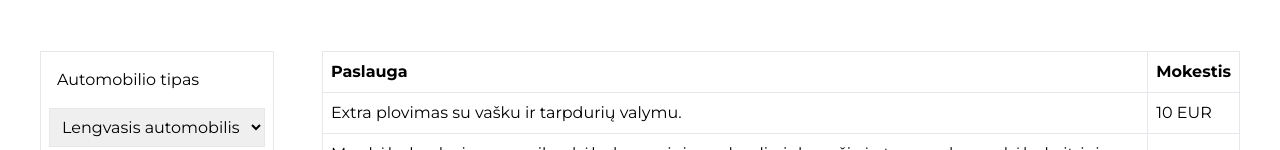
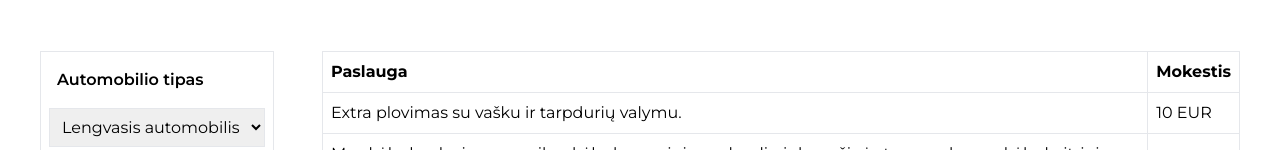
Before and after one commit to 13kasp/automax, a React (Vite) app: page /kainos in a window 1280 px wide. Shown: the part 205-355 px from the top of the page. Built offline with nearby package versions, Linux system fonts and the light colour scheme.

Commit message:
sfgfghsfhh

```diff
--- a/src/pages/PricesPage.jsx
+++ b/src/pages/PricesPage.jsx
@@ -20,7 +20,7 @@ export default function PricesPage() {
           </div>
           <div className="flex flex-col md:flex-row justify-center my-8 md:my-12 gap-12 mb-20 w-full">
             <div className="flex flex-col border p-2 h-fit gap-2 whitespace-nowrap">
-              <span className="p-2">Automobilio tipas</span>
+              <span className="p-2 font-semibold">Automobilio tipas</span>
               <select
                 value={option}
                 className="p-2 border focus:outline-none"
```
